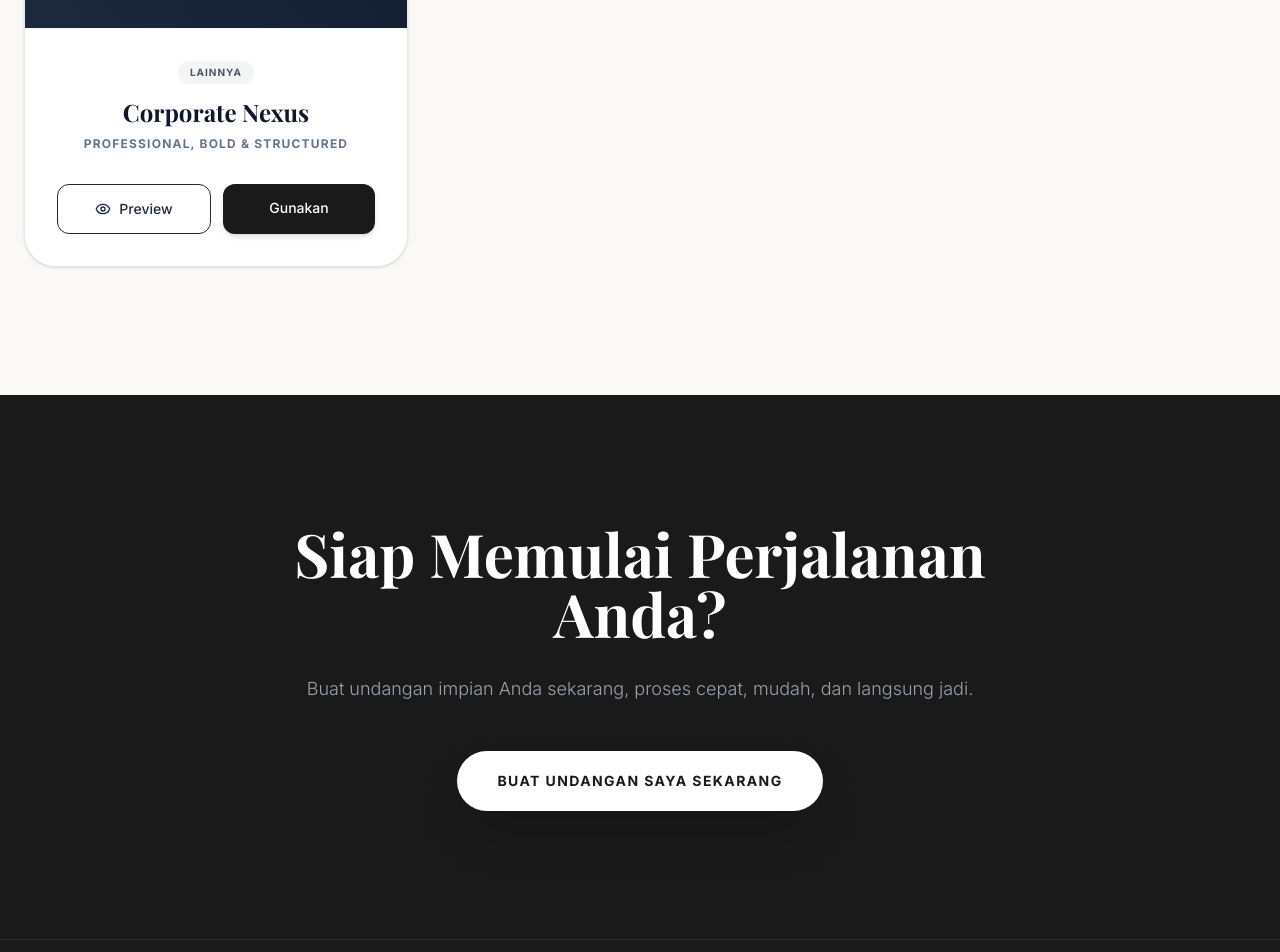
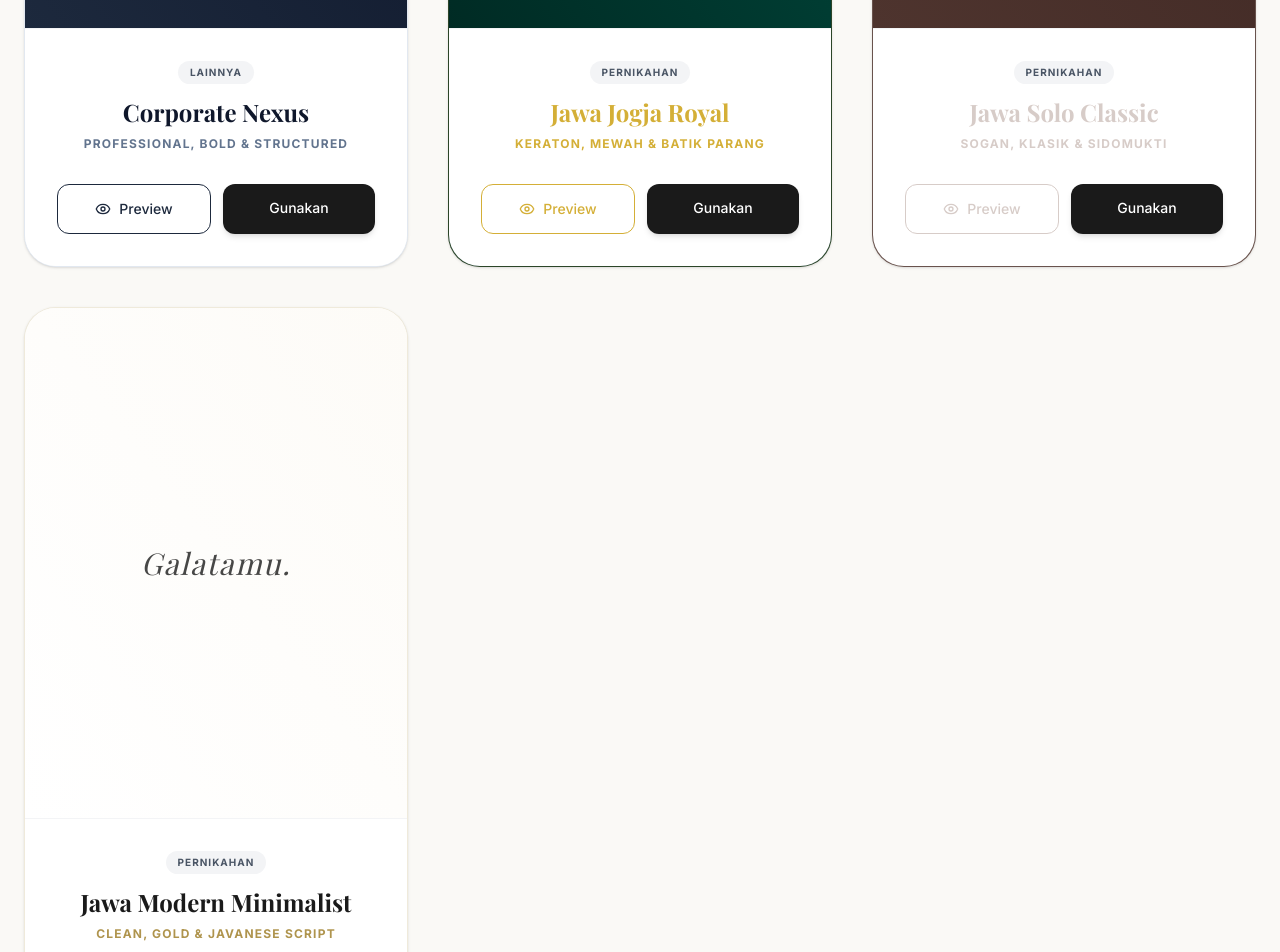
Before and after one commit to hellogalatamu/galatamu, a Next.js app: page / in a window 1280 px wide. Shown: the part 5000-5952 px from the top of the page. Built offline with nearby package versions, Linux system fonts and the light colour scheme; no server answers; a web font is replaced by a local one.

Commit message:
feat: add Javanese themes to landing page catalog

```diff
--- a/app/page.tsx
+++ b/app/page.tsx
@@ -169,6 +169,45 @@ const THEMES: any[] = [
     previewBg: "from-slate-800 to-slate-900",
     previewText: "text-white",
     btnBorder: "border-slate-800 text-slate-800 hover:bg-slate-800 hover:text-white",
+  },
+  {
+    id: "jawa_02",
+    name: "Jawa Jogja Royal",
+    category: "Pernikahan",
+    tagline: "Keraton, Mewah & Batik Parang",
+    bg: "bg-[#002b24]",
+    border: "border-[#d4af37]/20",
+    textColor: "text-[#d4af37]",
+    tagColor: "text-[#d4af37]",
+    previewBg: "from-[#002b24] to-[#004d40]",
+    previewText: "text-white",
+    btnBorder: "border-[#d4af37] text-[#d4af37] hover:bg-[#d4af37] hover:text-white",
+  },
+  {
+    id: "jawa_03",
+    name: "Jawa Solo Classic",
+    category: "Pernikahan",
+    tagline: "Sogan, Klasik & Sidomukti",
+    bg: "bg-[#4e342e]",
+    border: "border-[#d7ccc8]/20",
+    textColor: "text-[#d7ccc8]",
+    tagColor: "text-[#d7ccc8]",
+    previewBg: "from-[#4e342e] to-[#3e2723]",
+    previewText: "text-white",
+    btnBorder: "border-[#d7ccc8] text-[#d7ccc8] hover:bg-[#d7ccc8] hover:text-white",
+  },
+  {
+    id: "jawa_04",
+    name: "Jawa Modern Minimalist",
+    category: "Pernikahan",
+    tagline: "Clean, Gold & Javanese Script",
+    bg: "bg-white",
+    border: "border-[#af944d]/20",
+    textColor: "text-[#1a1a1a]",
+    tagColor: "text-[#af944d]",
+    previewBg: "from-white to-[#fdfbf7]",
+    previewText: "text-[#1a1a1a]",
+    btnBorder: "border-[#af944d] text-[#af944d] hover:bg-[#af944d] hover:text-white",
   }
 ];
 
```
